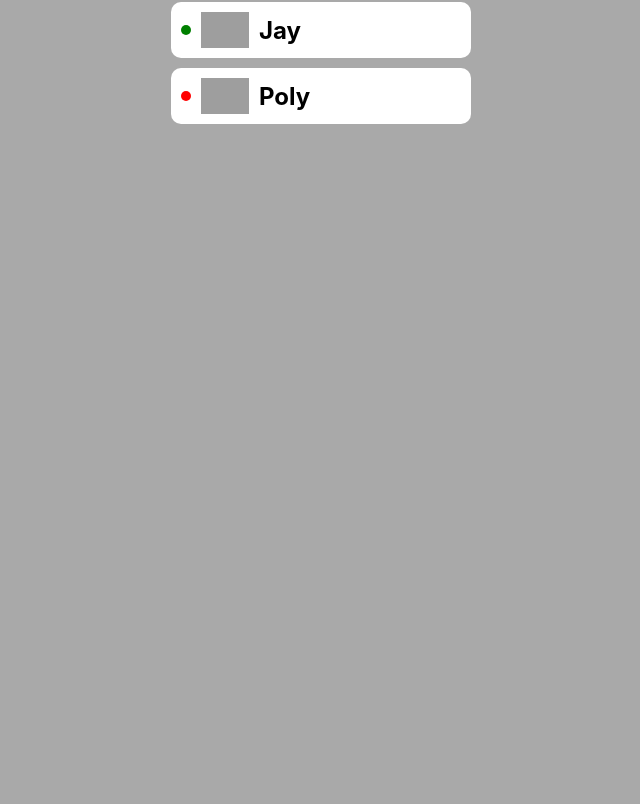
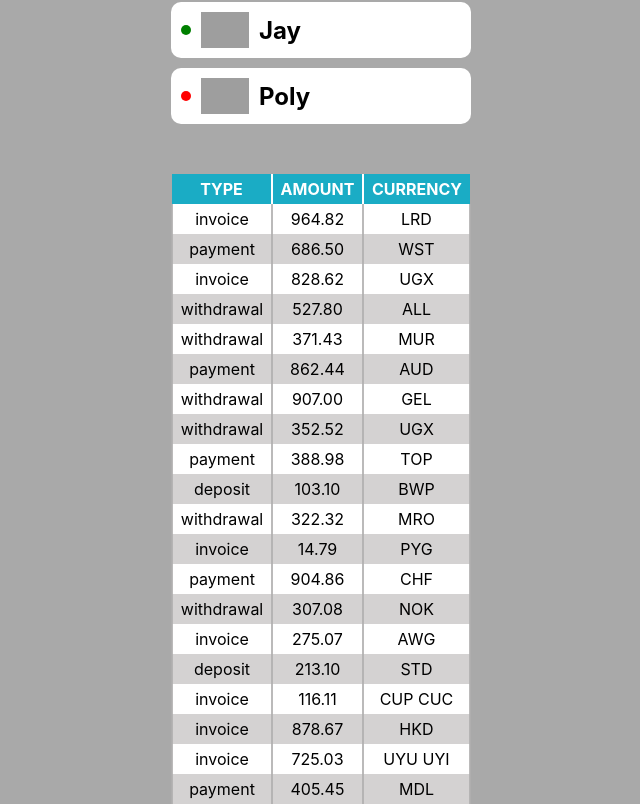
Before and after one commit to SaltyUA/goit-react-hw-01-components, a React (Create React App) app: page / in a window 1280 px wide. Shown: the part 684-1488 px from the top of the page, without its empty margins (319-959 px from the left). Before the commit the page ends 808 px from the top, so only its background shows below. Built offline with nearby package versions, Linux system fonts and the light colour scheme; grey boxes are pictures that could not be loaded.

Commit message:
Transaction History add

```diff
--- a/src/components/App.jsx
+++ b/src/components/App.jsx
@@ -4,6 +4,9 @@ import Statistics from './Statistic';
 import data from '../data/data.json';
 import Friendlist from './Friendlist';
 import friends from '../data/friends.json';
+import TransactionHistory from './TransactionHistory';
+import transactions from '../data/transactions.json';
+
 export const App = () => {
   return (
     <div>
@@ -16,6 +19,7 @@ export const App = () => {
       />
       <Statistics title="Upload" data={data} />
       <Friendlist friends={friends} />
+      <TransactionHistory transactions={transactions} />
     </div>
   );
 };
--- /dev/null
+++ b/src/components/TransactionHistory/index.jsx
@@ -0,0 +1,29 @@
+import './transactions.css';
+
+const TransactionHistory = ({ transactions }) => {
+  return (
+    <table className="transaction-history">
+      <thead>
+        <tr>
+          <th>Type</th>
+          <th>Amount</th>
+          <th>Currency</th>
+        </tr>
+      </thead>
+
+      <tbody>
+        {transactions.map(transaction => {
+          return (
+            <tr key={transaction.id}>
+              <td>{transaction.type}</td>
+              <td>{transaction.amount}</td>
+              <td>{transaction.currency}</td>
+            </tr>
+          );
+        })}
+      </tbody>
+    </table>
+  );
+};
+
+export default TransactionHistory;
--- /dev/null
+++ b/src/components/TransactionHistory/transactions.css
@@ -0,0 +1,33 @@
+.transaction-history {
+  width: 300px;
+  margin: 0 auto;
+  margin-top: 50px;
+  border-collapse: collapse;
+}
+
+th {
+  background: rgb(26, 172, 197);
+  color: #fff;
+  text-transform: uppercase;
+  padding: 5px;
+}
+
+thead th:nth-child(2) {
+  border-left: 2px solid #fff;
+  border-right: 2px solid #fff;
+}
+
+tbody tr:nth-child(odd) {
+  background-color: #fff;
+}
+
+tbody tr:nth-child(even) {
+  background-color: #d4d2d2;
+}
+
+td {
+  border-left: 2px solid #b1afafdc;
+  border-right: 2px solid #b1afafdc;
+  padding: 5px;
+  text-align: center;
+}
```
